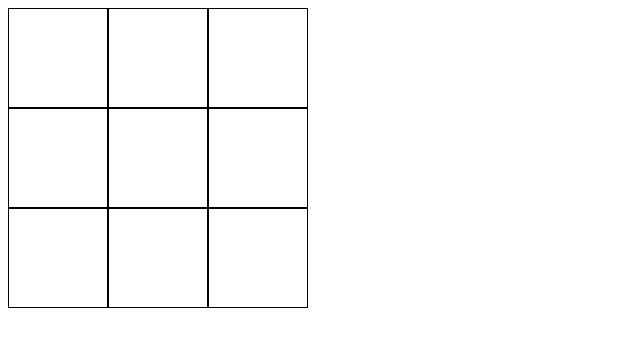
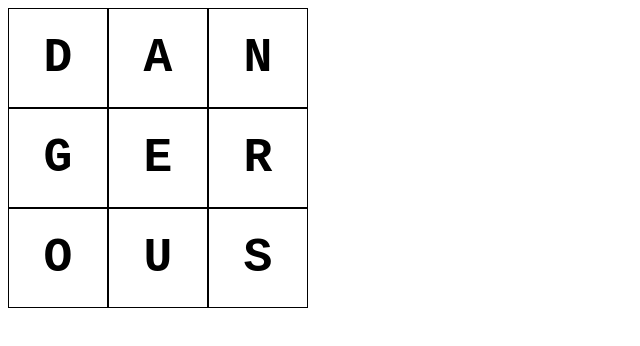
Before and after one commit to andersganander/word_hunt, a plain HTML site: page index.html in a window 1280 px wide. Shown: the whole page, without its empty margins (0-640 px from the left). Drawn offline with Linux system fonts and the light colour scheme.

Commit message:
Add style for board_area and letter_square #6

```diff
--- a/assets/css/style.css
+++ b/assets/css/style.css
@@ -37,7 +37,7 @@ body{
     display:flex;
     justify-content:center;
     align-items: center;
-    font-size: 24px;
+    font-size: 48px;
     font-weight: bold;
     border: 1px solid black;
 }
--- a/assets/js/script.js
+++ b/assets/js/script.js
@@ -1,3 +1,24 @@
+// Handle event DOMContentLoaded
+document.addEventListener('DOMContentLoaded', startGame());
+
+/**
+ * Function to be called when start game button is clicked
+ *
+ */
 function startGame(){
+    // Pick a random word
+    const nineletterWords = ["ADVENTURE", "BRILLIANT", "CHOCOLATE", "DANGEROUS", "EDUCATION"];
+    const pickedWord = nineletterWords[Math.floor(Math.random() * nineletterWords.length)]
+
+    // Put letters in board area (unrandomly now... will be changed to random)
+    const squares = document.getElementsByClassName('letter_square');
+    for (let i = 0; i<squares.length; i++) {
+        let square = squares[i];
+        square.textContent=pickedWord[i];
+    }
+
+    // Start timer and show on screen
+
+    // Update score
     console.log("Game started...")
 }
--- a/index.html
+++ b/index.html
@@ -23,6 +23,6 @@
             <div id="answer_area"></div>
             <div id="controls_area"></div>
         </div>
-        <script src="assets/js/"></script>
+        <script src="assets/js/script.js"></script>
     </body>
 </html>
```
